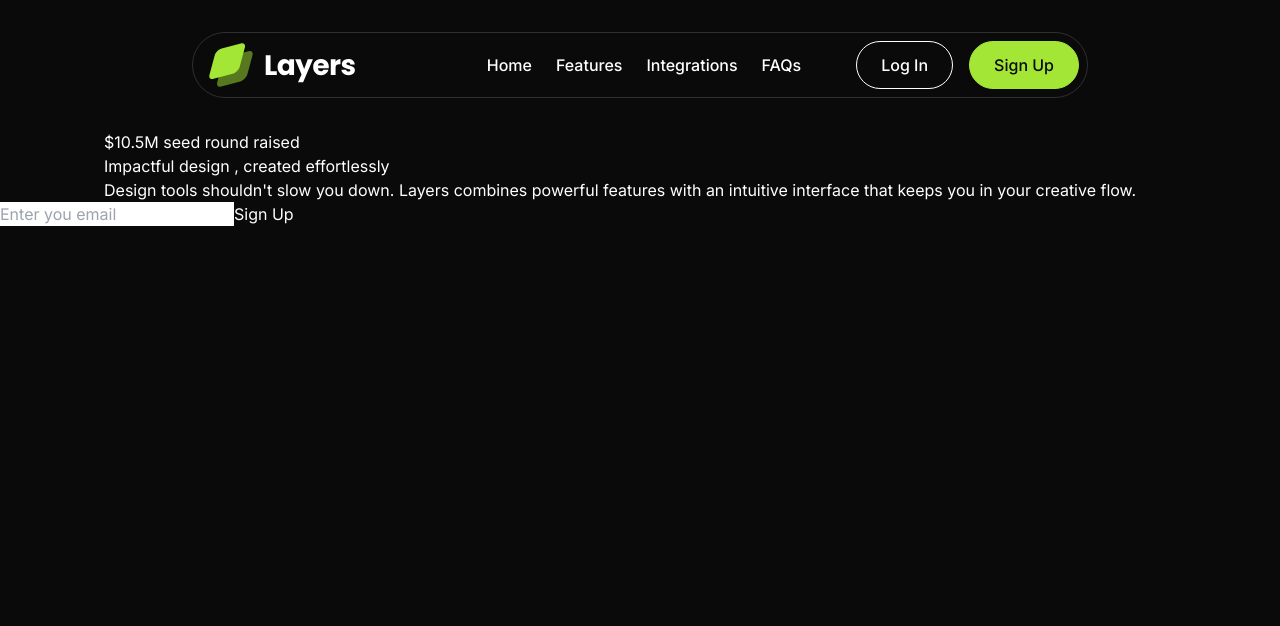
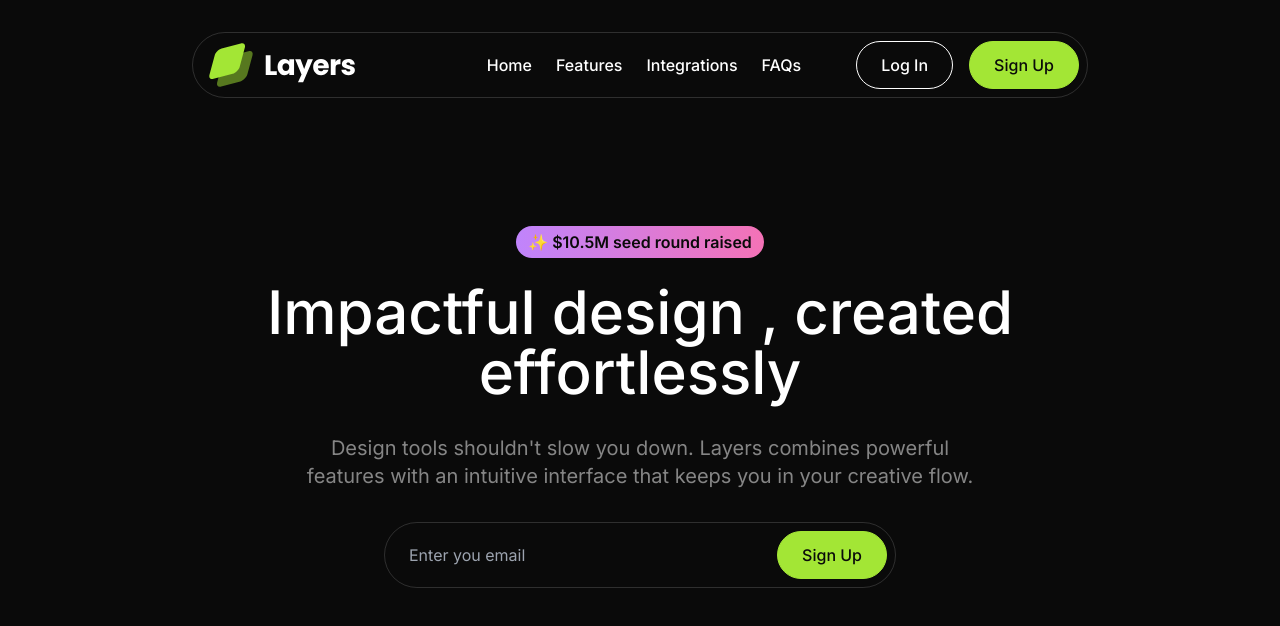
Before and after one commit to LOSTBOY-IS-DED/Layers, a Next.js app in the folder starter-template/: page / in a window 1280 px wide. Shown: the top 626 px of the page. Built offline with nearby package versions, Linux system fonts and the light colour scheme.

Commit message:
hero section for tab view done

```diff
--- a/starter-template/src/components/Button.tsx
+++ b/starter-template/src/components/Button.tsx
@@ -1,5 +1,5 @@
 import { cva } from "class-variance-authority";
-import { HTMLAttributes } from "react";
+import { ButtonHTMLAttributes } from "react";
 
 const classes = cva("border  h-12 rounded-full px-6 font-medium", {
     variants: {
@@ -7,20 +7,25 @@ const classes = cva("border  h-12 rounded-full px-6 font-medium", {
             primary: "bg-lime-400 text-neutral-950 border-lime-400",
             secondary: "border-white text-white bg-transparent",
         },
+        size : {
+            sm: "h-10"
+        }
     },
 });
 
 export default function Button(
     props: {
         variant: "primary" | "secondary";
-    } & HTMLAttributes<HTMLButtonElement>
+        size? : "sm";
+    } & ButtonHTMLAttributes<HTMLButtonElement>
 ) {
-    const {variant , className , ...otherProps} = props;
+    const {variant , size , className , ...otherProps} = props;
     return (
         <button
             className={classes({
                 variant,
                 className,
+                size,
             })}
             {...otherProps}
         />
--- a/starter-template/src/sections/Hero.tsx
+++ b/starter-template/src/sections/Hero.tsx
@@ -1,13 +1,19 @@
+import Button from "@/components/Button";
+
 export default function Hero() {
-    return <section>
+    return <section className="py-24">
         <div className="container">
-            <div>$10.5M seed round raised </div>
-            <h1>Impactful design , created effortlessly</h1>
-            <p>Design tools shouldn&apos;t slow you down. Layers combines powerful features with an intuitive interface that keeps you in your creative flow.</p>
+
+            <div className="flex justify-center">
+            <div className="inline-flex py-1 px-3 bg-gradient-to-r from-purple-400 to-pink-400 rounded-full text-neutral-950 font-semibold">✨ $10.5M seed round raised </div>
+            </div>
+
+            <h1 className="text-6xl font-medium text-center mt-6">Impactful design , created effortlessly</h1>
+            <p className="text-center text-xl text-white/50 mt-8 max-w-2xl mx-auto">Design tools shouldn&apos;t slow you down. Layers combines powerful features with an intuitive interface that keeps you in your creative flow.</p>
         </div>
-        <form>
-            <input type="email" placeholder="Enter you email " />
-            <button type="submit">Sign Up </button>
+        <form className="flex border border-white/15 rounded-full p-2 mt-8 max-w-lg mx-auto ">
+            <input type="email" placeholder="Enter you email " className="bg-transparent px-4 flex-1" />
+            <Button variant="primary" type="submit" className="whitespace-nowrap" size="sm">Sign Up </Button>
         </form>
     </section>;
 }
```
